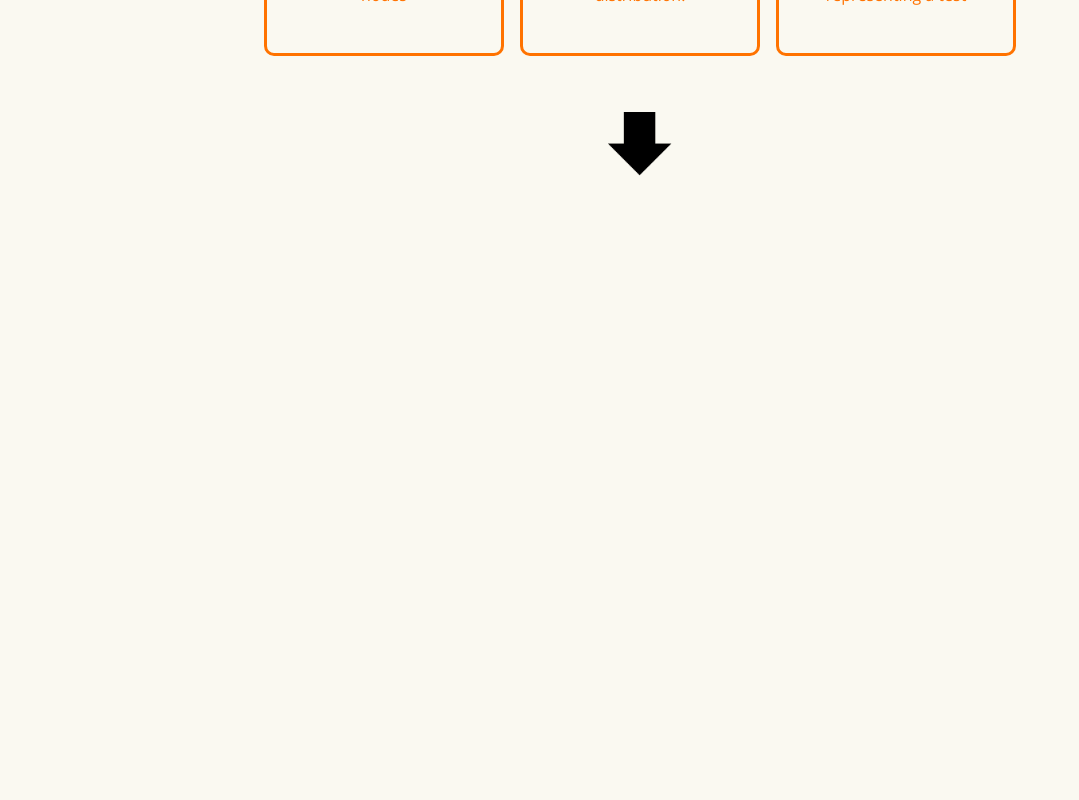
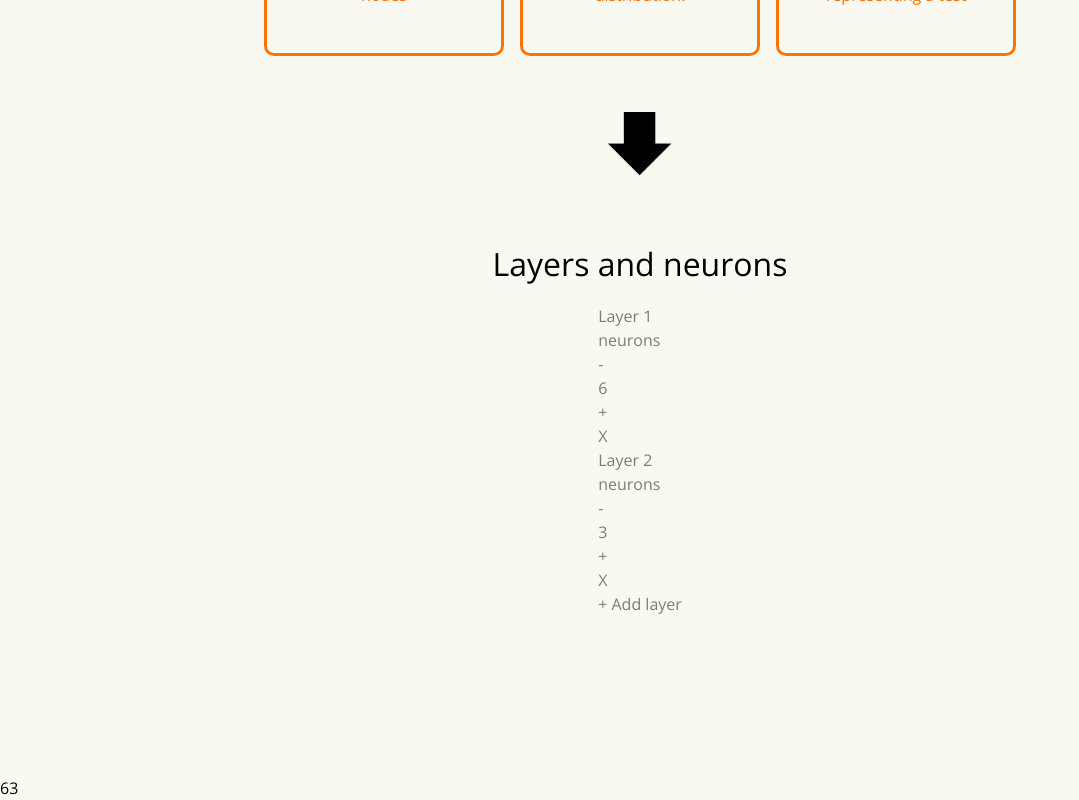
Before and after one commit to tomek1421/NeuralNetworkTextClassification, a React (Create React App) app in the folder frontend/neural-network/: page /model in a window 1280 px wide. Shown: the part 1415-2215 px from the top of the page, without its empty margins (0-1079 px from the left). Before the commit the page ends 1639 px from the top, so only its background shows below. Built offline with nearby package versions, Linux system fonts and the light colour scheme.

Commit message:
layers and neurons input and disable functionality

```diff
--- /dev/null
+++ b/frontend/neural-network/src/components/LayersInput.js
@@ -0,0 +1,82 @@
+import React from "react"
+
+export function LayersInput({data, setData, disableStyles}) {
+
+    function handleIncreaseNeuron(index) {
+        setData(prev => {
+            const newLayers = prev.layers.map((neurons, i) => {
+                if (i === index) return neurons + 1
+                return neurons
+            console.log(newLayers)
+            })
+            return {
+                ...prev,
+                layers: newLayers
+            }
+        })
+    }
+
+    function handleDecreseNeuron(index) {
+        setData(prev => {
+            const newLayers = prev.layers.map((neurons, i) => {
+                if (i === index) return neurons - 1
+                return neurons
+            })
+            return {
+                ...prev,
+                layers: newLayers
+            }
+        })
+    }
+
+    function handleAddLayer() {
+        setData(prev => {
+            const newLayers = [...prev.layers, 3]
+            return {
+                ...prev,
+                layers: newLayers
+            }
+        })
+    }
+
+    function handleRemoveLayer(index) {
+        setData(prev => {
+            const newLayers = prev.layers.reduce((acc, curr, i) => {
+                if (index !== i) acc.push(curr)
+                return acc
+            }, [])
+            return {
+                ...prev,
+                layers: newLayers
+            }
+        })
+    }
+
+    return (
+        <div className="disable">
+            <div className="flex justify-center mb-[10rem]">
+                <div className={`layers-input ${disableStyles}`}>
+                    {
+                        data.layers.map((neurons, index) => {
+                            return  (
+                                <div className="layer">
+                                    <div className="layer-header">Layer {index+1}</div>
+                                    <div className="layer-content">
+                                        <div className="neurons-header" >neurons</div>
+                                        <div className="neurons-buttons">
+                                            <div onClick={() => handleDecreseNeuron(index)} className="minus-plus-btn">-</div>
+                                            <div className="neurons-value">{neurons}</div>
+                                            <div onClick={() => handleIncreaseNeuron(index)} className="minus-plus-btn">+</div>
+                                        </div>
+                                        <div onClick={() => handleRemoveLayer(index)} className="remove-btn">X</div>
+                                    </div>
+                                </div>
+                            )
+                        })
+                    }
+                    <div className="add-layer" onClick={handleAddLayer} >+ Add layer</div>
+                </div>
+            </div>
+        </div>
+    )
+}
--- a/frontend/neural-network/src/pages/Model.js
+++ b/frontend/neural-network/src/pages/Model.js
@@ -4,11 +4,13 @@ import icon from "../icons/icon2.png"
 import arrows from "../icons/arrows.png"
 import arrow from "../icons/arrow.png"
 import { AlgorithmInput } from "../components/AlgorithmInput"
+import { LayersInput } from "../components/LayersInput"
 
 export function Model() {
 
     const [data, setData] = React.useState({
         algorithm: "",
+        layers: [6, 3]
     })
 
     function handleChange(event) {
@@ -20,6 +22,8 @@ export function Model() {
             }
         })
     }
+
+    const disableStyles = data.algorithm !== "mlp" ? "z-[-1] opacity-50" : ""
 
     return (
         <div>
@@ -36,12 +40,18 @@ export function Model() {
                         <h2>Neural network</h2>
                     </div>
                     <AlgorithmInput algorithm={data.algorithm} handleChange={handleChange} />
-                    <div>{data.algorithm}</div>
+                    {/* <div>{data.algorithm}</div> */}
 
                     <div className="flex justify-center mt-[3rem] mb-[3rem]">
                         <img className="arrow-icon" src={arrow} />
                     </div>
+                    <div className="flex justify-center">
+                        <h2>Layers and neurons</h2>
+                    </div>
+                    <LayersInput data={data} setData={setData} disableStyles={disableStyles} />
                 </form>
+                <div>{data.algorithm}</div>
+                <div>{data.layers}</div>
             </div>
         </div>
     )
```
